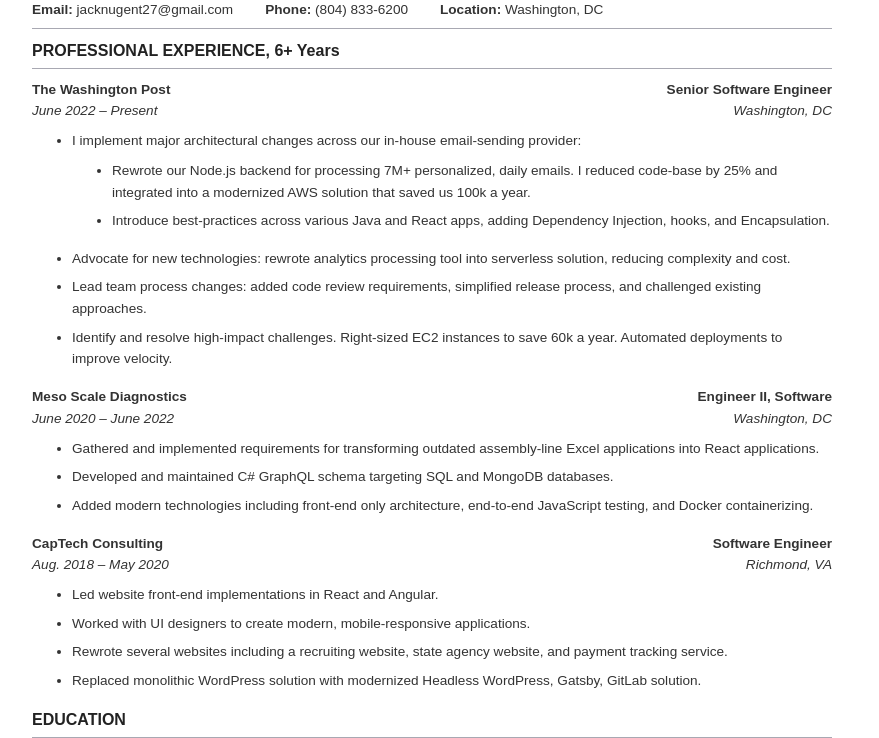
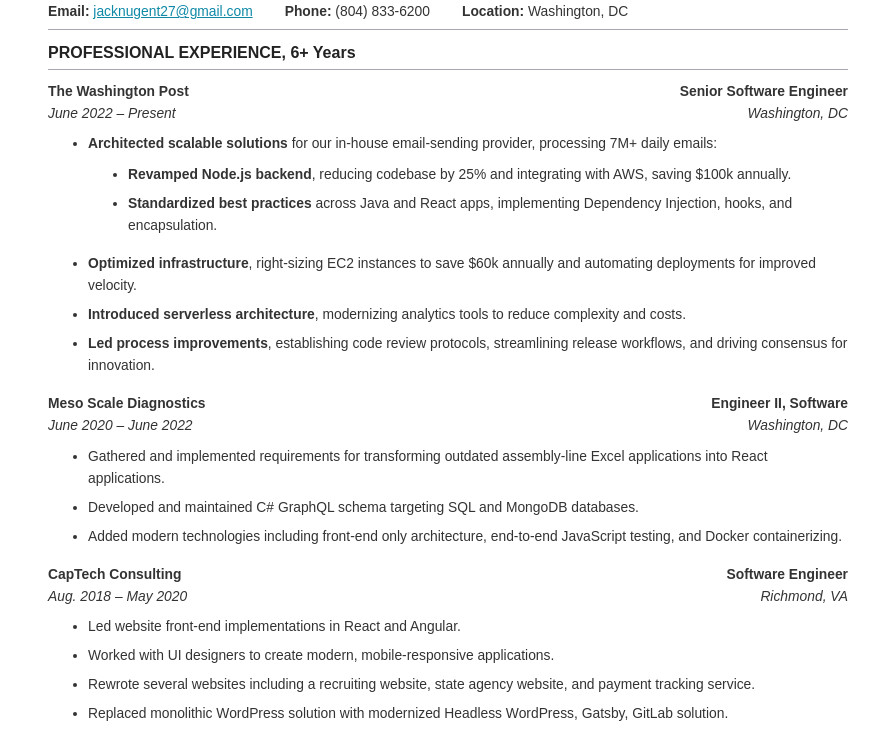
Before and after one commit to jacknugent/me, a plain HTML site: page resume.html in a window 1280 px wide. Shown: the part 102-840 px from the top of the page, without its empty margins (192-1071 px from the left). Drawn offline with Linux system fonts and the light colour scheme.

Commit message:
Add full resume

```diff
--- a/resume.html
+++ b/resume.html
@@ -12,7 +12,8 @@
       <h1 id="jack-nugent">Jack Nugent</h1>
 <div class="resume-subheader">
 <div class="resume-subheader-item">
-<p><strong>Email:</strong> jacknugent27@gmail.com</p>
+<p><strong>Email:</strong> <a
+href="mailto:jacknugent27@gmail.com">jacknugent27@gmail.com</a></p>
 </div>
 <div class="resume-subheader-item">
 <p><strong>Phone:</strong> (804) 833-6200</p>
@@ -31,22 +32,22 @@ Engineer</strong> <em>June 2022 – Present</em> <em>Washington,
 DC</em></p>
 </div>
 <ul>
-<li>I implement major architectural changes across our in-house
-email-sending provider:
+<li><strong>Architected scalable solutions</strong> for our in-house
+email-sending provider, processing 7M+ daily emails:
 <ul>
-<li>Rewrote our Node.js backend for processing 7M+ personalized, daily
-emails. I reduced code-base by 25% and integrated into a modernized AWS
-solution that saved us 100k a year.</li>
-<li>Introduce best-practices across various Java and React apps, adding
-Dependency Injection, hooks, and Encapsulation.</li>
+<li><strong>Revamped Node.js backend</strong>, reducing codebase by 25%
+and integrating with AWS, saving $100k annually.</li>
+<li><strong>Standardized best practices</strong> across Java and React
+apps, implementing Dependency Injection, hooks, and encapsulation.</li>
 </ul></li>
-<li>Advocate for new technologies: rewrote analytics processing tool
-into serverless solution, reducing complexity and cost.</li>
-<li>Lead team process changes: added code review requirements,
-simplified release process, and challenged existing approaches.</li>
-<li>Identify and resolve high-impact challenges. Right-sized EC2
-instances to save 60k a year. Automated deployments to improve
+<li><strong>Optimized infrastructure</strong>, right-sizing EC2
+instances to save $60k annually and automating deployments for improved
 velocity.</li>
+<li><strong>Introduced serverless architecture</strong>, modernizing
+analytics tools to reduce complexity and costs.</li>
+<li><strong>Led process improvements</strong>, establishing code review
+protocols, streamlining release workflows, and driving consensus for
+innovation.</li>
 </ul>
 <div class="experience-subheader">
 <p><strong>Meso Scale Diagnostics</strong> <strong>Engineer II,
--- a/styles.css
+++ b/styles.css
@@ -81,13 +81,19 @@ body.resume {
   line-height: 1.6;
   color: #333;
   background-color: white;
-  font-size: .85rem;
+  font-size: .865rem;
 }
 
 body.resume .markdown {
   max-width: 800px;
   margin: auto;
-  padding: 2rem 5rem 1rem 3rem;
+  padding: 2rem 0 1rem 0;
+}
+
+@media print {
+  body.resume .markdown {
+    padding: 2rem 5rem 1.5rem 3rem;
+  }
 }
 
 /* Headers */
@@ -143,6 +149,14 @@ body.resume strong {
   display: flex;
 }
 
+@media (max-width: 600px) {
+  .resume-subheader {
+    flex-direction: column;
+    padding-bottom: .5rem;
+  }
+}
+
+
 .resume-subheader-item {
   padding-right: 2rem;
 }
```
Also changed, not shown: 1 other file.
